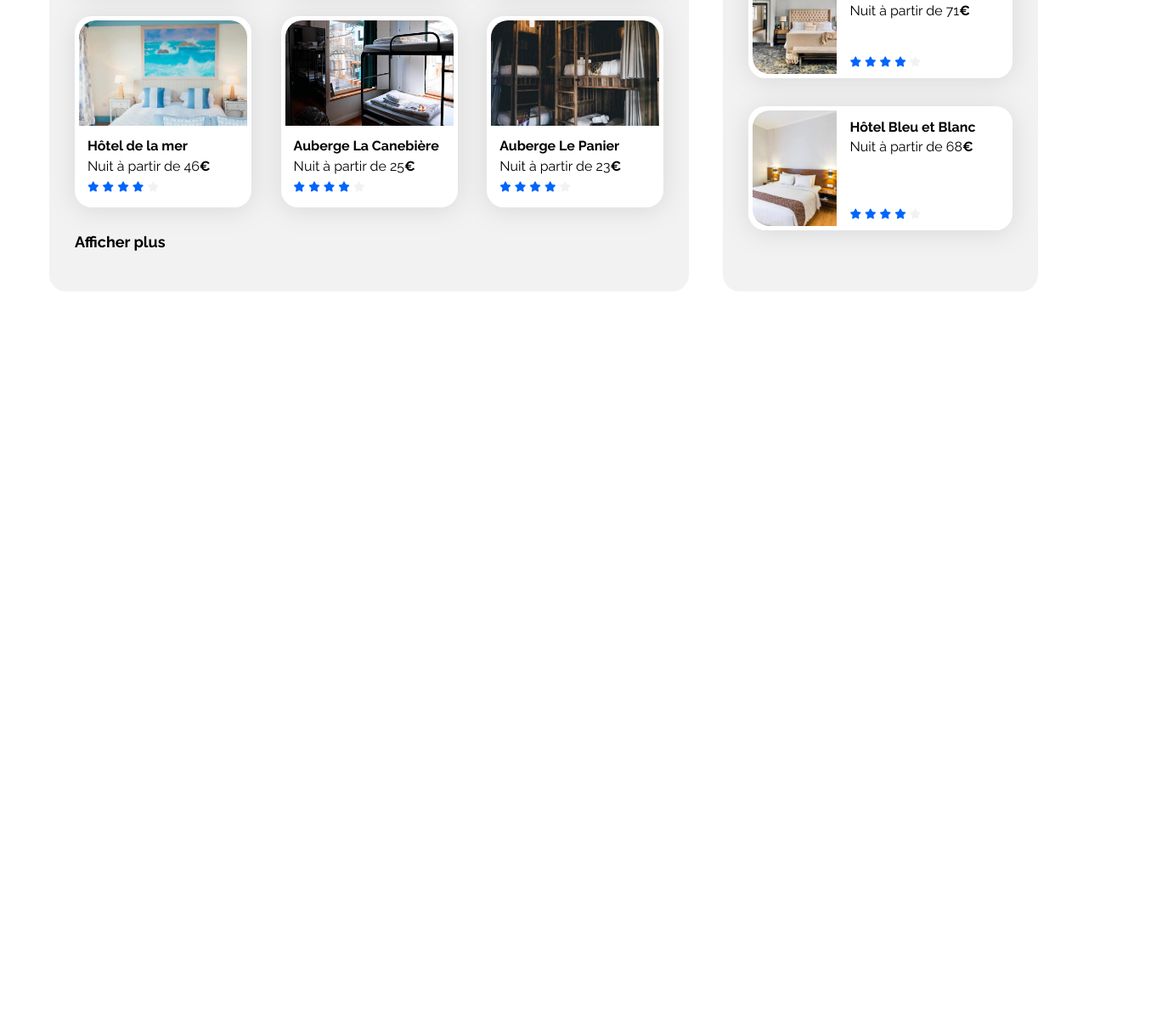
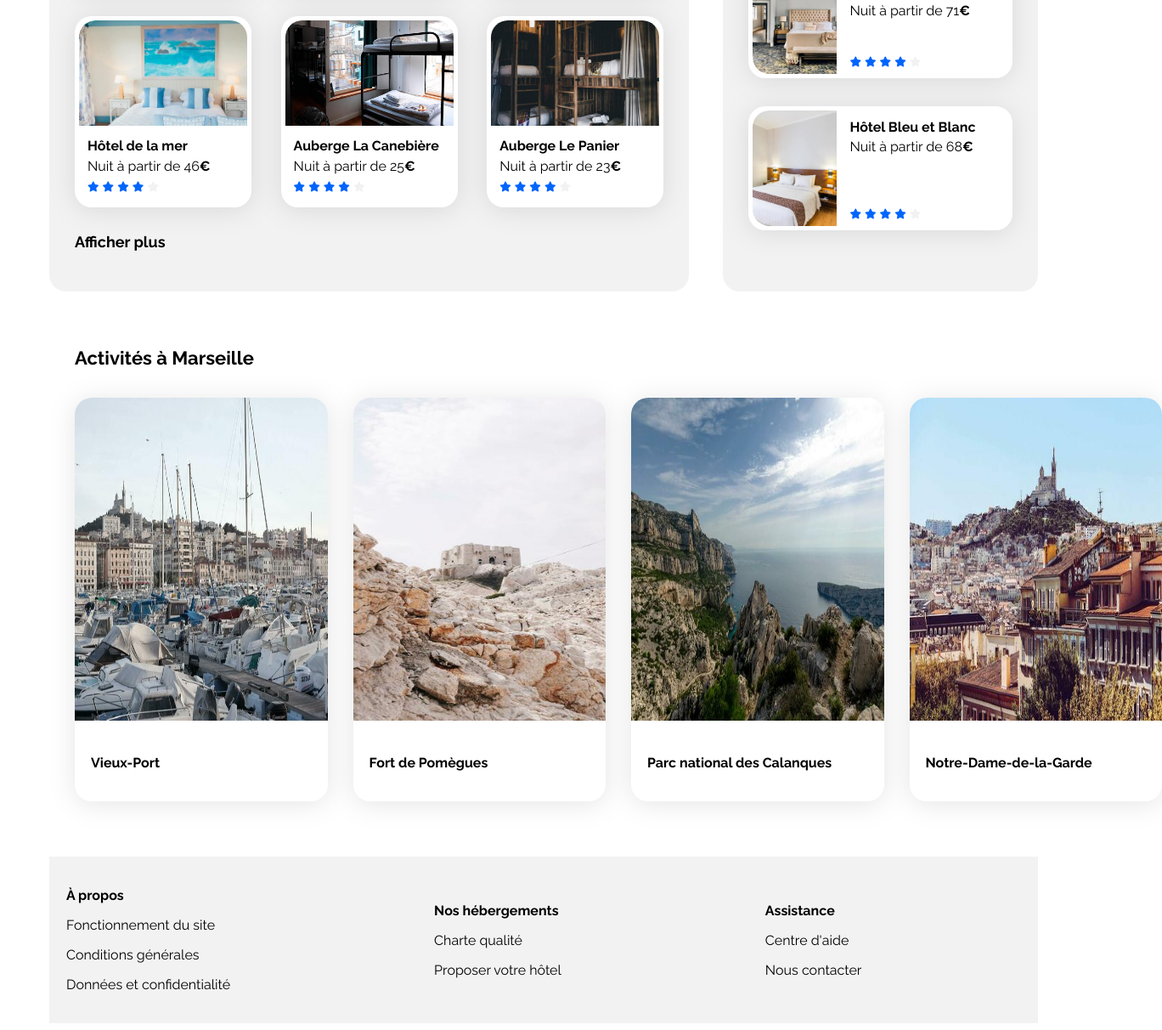
Before and after one commit to Occjtzn/BookiApp, a plain HTML site: page index.html in a window 1280 px wide. Shown: the part 733-1945 px from the top of the page at 85% size, 1368 px wide, since content can reach past the window. Before the commit the page ends 1084 px from the top, so only its background shows below. Drawn offline with Linux system fonts and the light colour scheme.

Commit message:
first-final-push

```diff
--- a/css/style.css
+++ b/css/style.css
@@ -57,6 +57,12 @@ a {
     filter: drop-shadow(0px 3px 15px rgba(0, 0, 0, 0.1));
 }
 
+.card2 {
+        background-color: white;
+        border-radius: 20px;
+        filter: drop-shadow(0px 3px 15px rgba(0, 0, 0, 0.1));
+}
+
 .card img {
     object-fit: cover;
 }
@@ -107,7 +113,6 @@ header {
     margin-top: -8px;
 }
 /****** infos-group ***********/
-
 .headline {
     margin-bottom: 35px;
 }
@@ -221,7 +226,6 @@ header {
 
 .hebergement-cards .card {
     padding-bottom: 15px;
-    gap: 20px;
 }
 
 .hebergement-cards .card-content {
@@ -229,7 +233,6 @@ header {
     padding: 0px 10px;
     flex-direction: column;
     align-items: flex-start;
-    align-self: stretch;
 }
 
 .hebergement-cards img {
@@ -248,6 +251,7 @@ header {
 .hebergement-cards .card-subtitle {
     margin: 5px 0px;
 }
+
 /****** Populaires ***********/
 .populaires {
     width: 32%;
@@ -293,9 +297,72 @@ header {
     margin-bottom: 5px;
 }
 
+/****** Activités ***********/
 
+.activites-sec {
+    display: flex;
+    padding: 30px;
+    flex-direction: column;
+    align-items: flex-start;
+    align-self: stretch;
+    margin-top: 35px;
+}
 
+.activites-title {
 
+    height: 30.019px;
+    align-self: stretch;
+    margin-bottom: 30px;
+}
+
+.activites-cards {
+
+    display: flex;
+    align-items: flex-start;
+    gap: 30px;
+    align-self: stretch;
+}
+
+.activites-cards img {
+
+    width: 297.5px;
+    height: 380px;
+    border-radius: 20px 20px 0px 0px;
+}
+
+.activites-cards .card-content {
+
+    display: flex;
+    padding: 20px 19px;
+    flex-direction: column;
+}
+
+/****** Menu bot ***********/
+
+.menu-bot {
+    background-color: var(--main-bg-color);
+    display: flex;
+    align-items: center;
+    margin-top: 35px;
+
+}
+
+.menu-propos {
+
+    padding: 20px;
+    margin-right: 200px;
+}
+
+.menu-hebergements {
+
+    padding: 20px;
+    margin-right: 200px;
+}
+
+.menu-assistance {
+
+    padding: 20px;
+}
 /* Le code ci-dessous correspond à la version responsive uniquement */
 
 /****** Media queries ***********/
--- a/index.html
+++ b/index.html
@@ -23,10 +23,10 @@
                 </article>
             </a>
             <div class="menu">
-                <a href="#">
+                <a href="#Hébergements à Marseille">
                     Hébergement
                 </a>
-                <a href="#">
+                <a href="#Activités à Marseille">
                     Activités
                 </a>
             </div>
@@ -81,7 +81,7 @@
             <div class="hebergements-and-populaires">
                 <section class="hebergements">
                         <div class="hebergements-title">
-                            <h2 class="section-title">Hébergements à Marseille</h2>
+                            <h2 class="section-title" id="Hébergements à Marseille">Hébergements à Marseille</h2>
                         </div>
                         <div class="hebergement-cards">
                             <a class="link-card" href="#">
@@ -271,8 +271,81 @@
                     </div>
                 </section>
             </div>
+                <section class="activites-sec">
+                        <div class="activites-title">
+                            <h2 class="section-title" id="Activités à Marseille">Activités à Marseille</h2>
+                        </div>
+                        <div class="activites-cards">
+                            <a class="link-card" href="#">
+                                <article class="card2">
+                                    <img src="./images/activites/reno-laithienne.jpg" alt="Image du Vieux-Port">
+                                    <div class="card-content">
+                                        <div class="card-txt">
+                                            <h3 class="card-title">Vieux-Port</h3>
+                                </article>
+                            </a>
+                            <a class="link-card" href="#">
+                                <article class="card2">
+                                    <img src="./images/activites/paul-hermann.jpg" alt="Image du Fort des Pomègues">
+                                    <div class="card-content">
+                                        <div class="card-txt">
+                                            <h3 class="card-title">Fort de Pomègues</h3>
+                                        </div>
+                                    </div>
+                                </article>
+                            </a>
+                            <a class="link-card" href="#">
+                                <article class="card2">
+                                    <img src="./images/activites/kilyan-sockalingum.jpg" alt="Image des Calanques">
+                                    <div class="card-content">
+                                        <div class="card-txt">
+                                            <h3 class="card-title">Parc national des Calanques</h3>
+                                        </div>
+                                    </div>
+                                </article>
+                            </a>
+                            <a class="link-card" href="#">
+                                <article class="card2">
+                                    <img src="./images/activites/florian-wehde.jpg" alt="Image de Notre-Dame-de-la-Garde">
+                                    <div class="card-content">
+                                        <div class="card-txt">
+                                            <h3 class="card-title">Notre-Dame-de-la-Garde</h3>
+                                    </div>
+                                </article>
+                            </a>
         </main>
-        <footer></footer>
+        <footer>
+            <section class="menu-bot">
+                <div class="menu-propos">
+                    <div class="card-content">
+                        <div class="card-txt">
+                            <h3 class="card-title">À propos</h3>
+                        </div>
+                        <p>Fonctionnement du site</p>
+                        <p>Conditions générales</p>
+                        <p>Données et confidentialité</p>
+                    </div>
+                </div>
+                <div class="menu-hebergements">
+                    <div class="card-content">
+                        <div class="card-txt">
+                            <h3 class="card-title">Nos hébergements</h3>
+                        </div>
+                        <p>Charte qualité</p>
+                        <p>Proposer votre hôtel</p>
+                    </div>
+                </div>
+                <div class="menu-assistance">
+                    <div class="card-content">
+                        <div class="card-txt">
+                            <h3 class="card-title">Assistance</h3>
+                        </div>
+                        <p>Centre d'aide</p>
+                        <p>Nous contacter</p>
+                    </div>
+                </div>
+            </section>
+        </footer>
     </div>
 </body>
 
```
